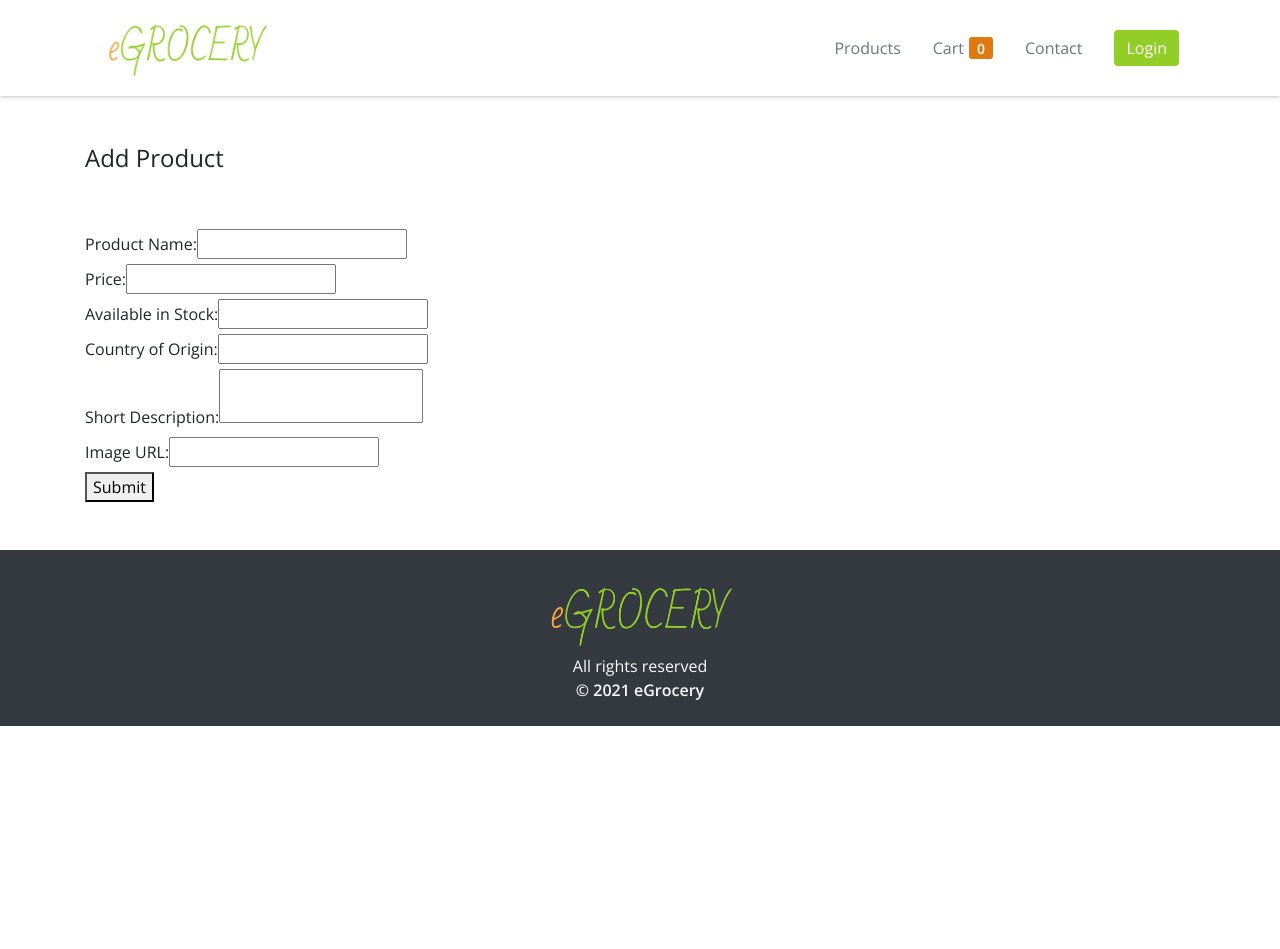
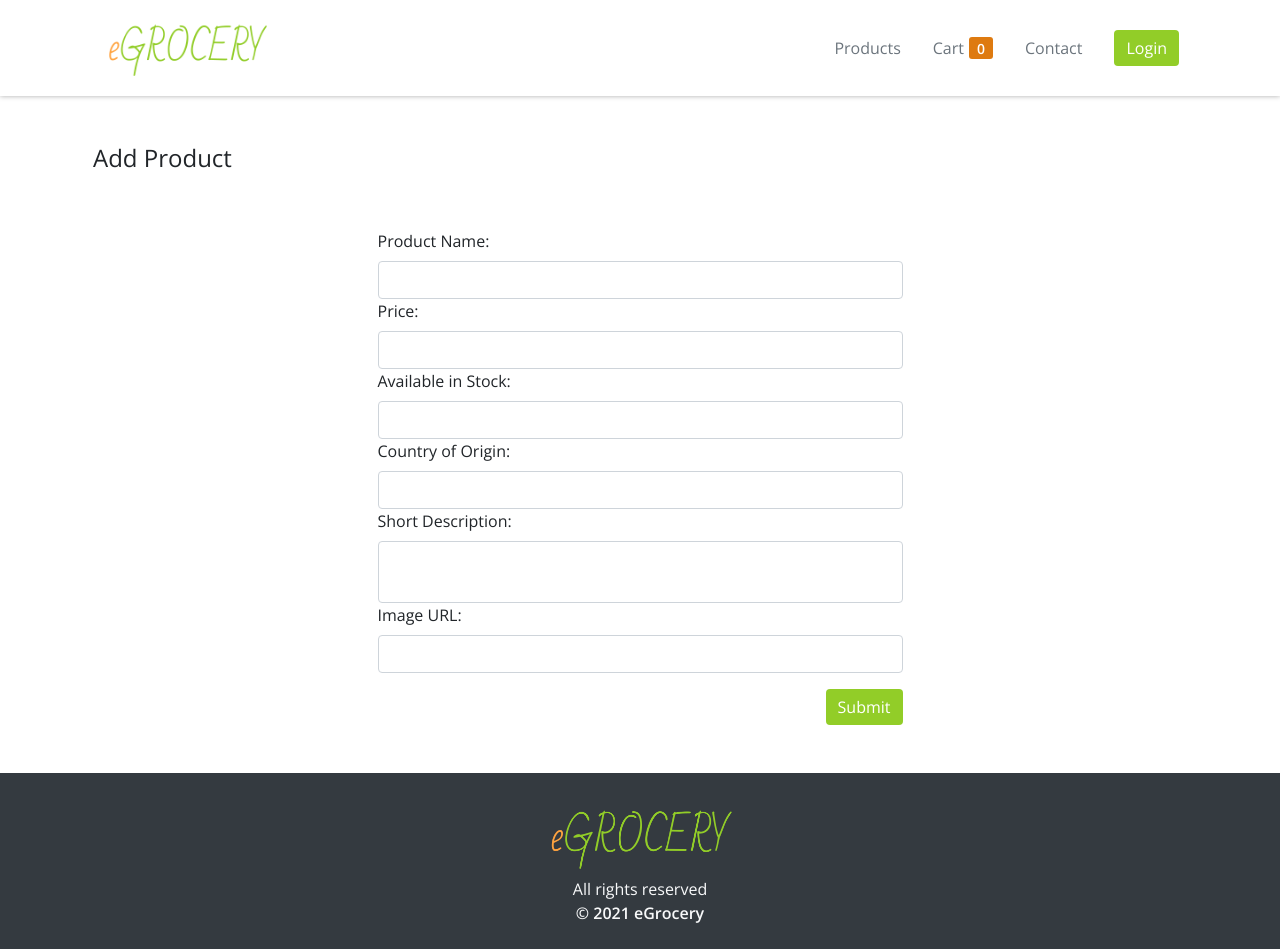
Before and after one commit to phamleyennhi/eGrocery, a React (Create React App) app in the folder egrocery/: page /add-product in a window 1280 px wide. Before the commit the page ends 800 px from the top, so only its background shows below. Built offline with nearby package versions, Linux system fonts and the light colour scheme.

Commit message:
Restyle add item page

```diff
--- a/egrocery/src/components/AddProduct.js
+++ b/egrocery/src/components/AddProduct.js
@@ -62,21 +62,21 @@ class AddProduct extends Component {
 
     return(
       <>
-        <div className="hero is-primary ">
-          <div className="hero-body container">
-            <h4 className="title">Add Product</h4>
+        <div className="container">
+          <div className="row">
+            <h4 className="ml-2">Add Product</h4>
           </div>
         </div>
         <br />
         <br />
         <div className="container is-max-desktop">
         <form onSubmit={this.save}>
-          <div className="columns is-mobile is-centered">
-            <div className="column is-one-third">
+          <div className="row justify-content-center">
+            <div className="col-md-6 col-12">
               <div className="field">
                 <label className="label">Product Name: </label>
                 <input
-                  className="input"
+                  className="form-control"
                   type="text"
                   name="name"
                   value={name}
@@ -87,7 +87,7 @@ class AddProduct extends Component {
               <div className="field">
                 <label className="label">Price: </label>
                 <input
-                  className="input"
+                  className="form-control"
                   type="number"
                   name="price"
                   value={price}
@@ -98,7 +98,7 @@ class AddProduct extends Component {
               <div className="field">
                 <label className="label">Available in Stock: </label>
                 <input
-                  className="input"
+                  className="form-control"
                   type="number"
                   name="stock"
                   value={stock}
@@ -108,7 +108,7 @@ class AddProduct extends Component {
               <div className="field">
                 <label className="label">Country of Origin: </label>
                 <input
-                  className="input"
+                  className="form-control"
                   type="text"
                   name="shortDesc"
                   value={shortDesc}
@@ -118,8 +118,8 @@ class AddProduct extends Component {
               <div className="field">
                 <label className="label">Short Description: </label>
                 <textarea
-                  className="textarea"
-                  type="text"
+                  className="form-control"
+                  type="textarea"
                   rows="2"
                   style={{ resize: "none" }}
                   name="description"
@@ -130,7 +130,7 @@ class AddProduct extends Component {
               <div className="field">
                 <label className="label">Image URL: </label>
                 <input
-                  className="input"
+                  className="form-control"
                   type="text"
                   rows="2"
                   style={{ resize: "none" }}
@@ -144,9 +144,9 @@ class AddProduct extends Component {
                   {this.state.flash.msg}
                 </div>
               )}
-              <div className="field is-clearfix">
+              <div className="row justify-content-end">
                 <button
-                  className="button is-primary is-outlined is-pulled-right"
+                  className="btn btn-main text-end  mt-3 d-block"
                   type="submit"
                   onClick={this.save}
                 >
```
